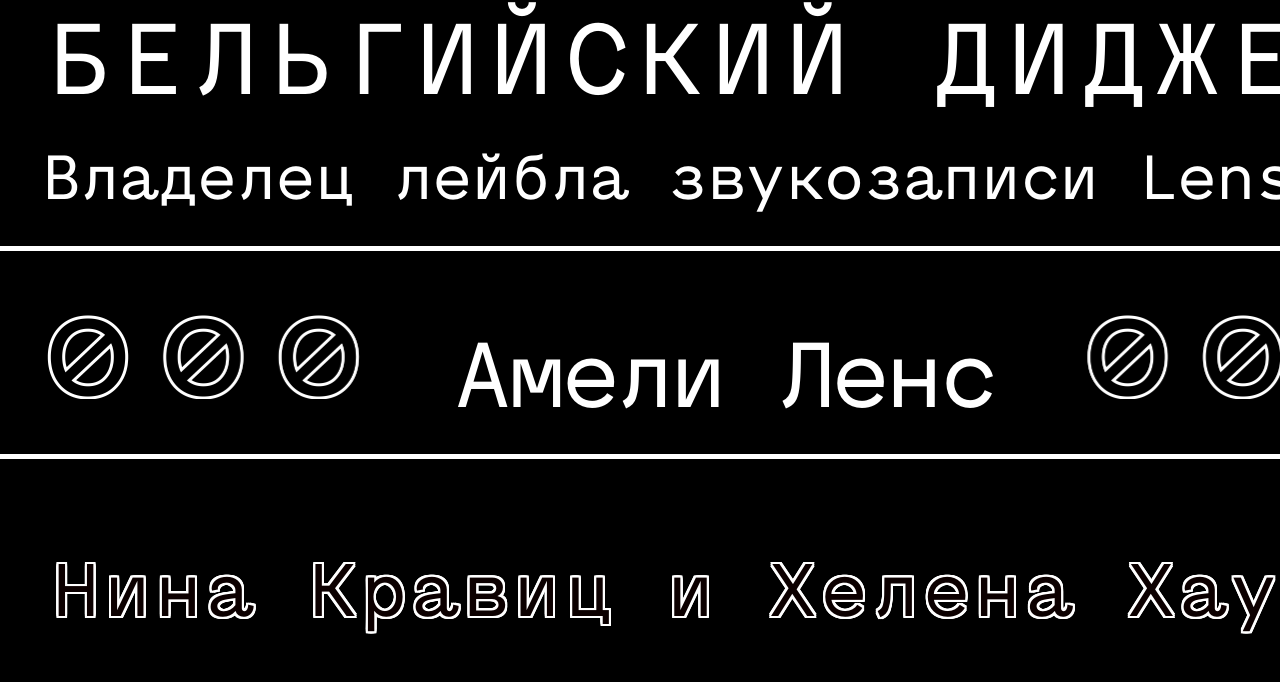
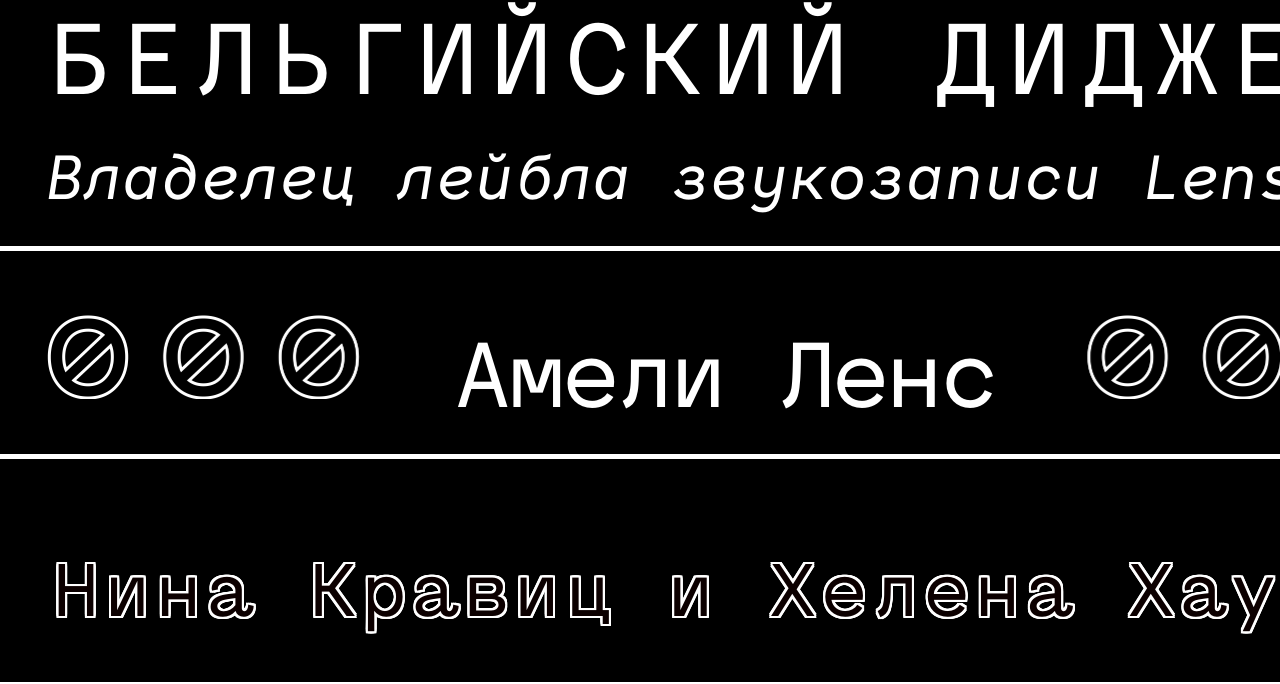
Before and after one commit to rbecola/.Menoe-Grotesque-Pro, a plain HTML site: page index.html in a window 1280 px wide. Shown: the part 2614-3298 px from the top of the page. Drawn offline with nearby package versions, Linux system fonts and the light colour scheme.

Commit message:
Update index.html

```diff
--- a/index.html
+++ b/index.html
@@ -59,7 +59,7 @@
   <h4 class="h5_2">символов</h4>
   <h4 class="h8">Столько же, сколько популярных музыкантов появятся на сцене в 2022 году</h4>
   <h4 class="h9">БЕЛЬГИЙСКИЙ ДИДЖЕЙ</h4>
-  <h4 class="h10">Владелец лейбла звукозаписи Lenske</h4>
+  <h4 class="h10"><i>Владелец лейбла звукозаписи Lenske</i></h4>
   <img class="divider3"src="images/95.png" alt=""></div>
   <h4 class="h11">Амели Ленс</h4>
   <h4 class="h14">Нина Кравиц и Хелена Хауфф</h4>
```
